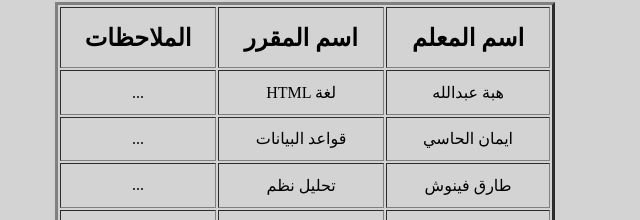
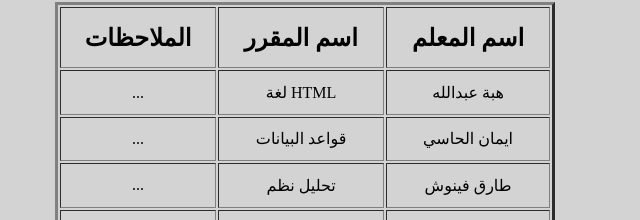
Before and after one commit to MedoEmtir/Ali-Elawamy, a plain HTML site: page cit.html in a window 1280 px wide. Shown: the part 768-988 px from the top of the page, 335-975 px from the left. Drawn offline with Linux system fonts and the light colour scheme; a web font is replaced by a local one.

Commit message:
Update cit.html

```diff
--- a/cit.html
+++ b/cit.html
@@ -32,7 +32,7 @@
 				<font face="amiri" color="black" ><h2>جدول المعلمين</h2></font>
 				<table border="3" width="500" height="350"  >
 					<tr><th><font face="amiri" size="5" >الملاحظات</font><th><font face="amiri" size="5">اسم المقرر</font><th><font face="amiri" size="5">اسم المعلم</font></tr>
-					<tr><td align="center"><font face="amiri">...</font><td align="center"><font face="amiri">HTML لغة</font><td align="center"><font face="amiri">هبة عبدالله</font></tr>
+					<tr><td align="center"><font face="amiri">...</font><td align="center"><font face="amiri">لغة HTML</font><td align="center"><font face="amiri">هبة عبدالله</font></tr>
 					<tr><td align="center"><font face="amiri">...</font><td align="center"><font face="amiri">  قواعد البيانات</font><td align="center"><font face="amiri">ايمان الحاسي</font></tr>
 					<tr><td align="center"><font face="amiri">...</font><td align="center"><font face="amiri">تحليل نظم</font><td align="center"><font face="amiri">طارق فينوش</font></tr>
 					<tr><td align="center"><font face="amiri">...</font><td align="center"><font face="amiri">  Visual Basic</font><td align="center"><font face="amiri">نهى كريم</font></tr>
```
